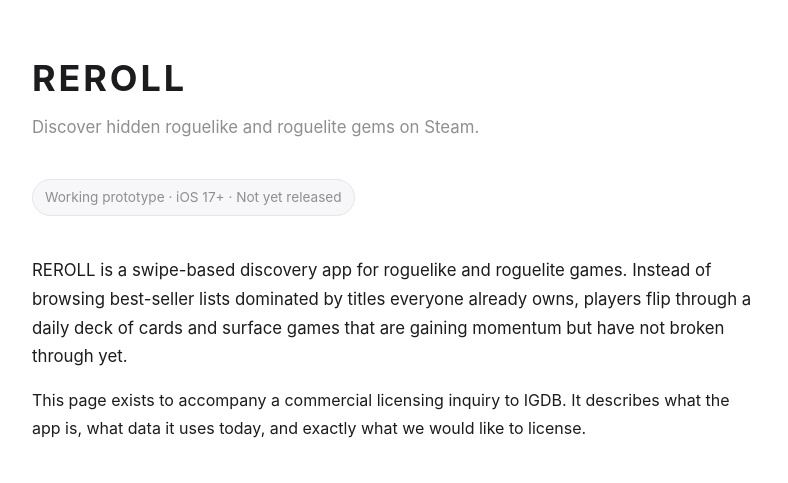
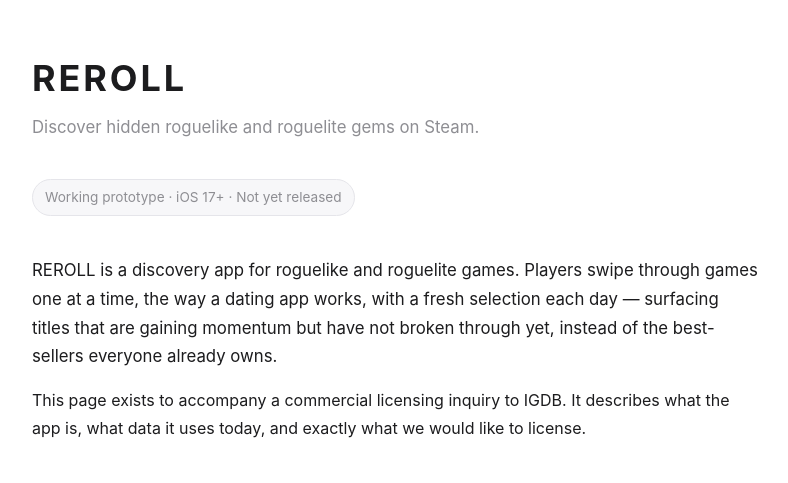
Before and after one commit to s-simizu/reroll-site, a plain HTML site: page demo.html in a window 1280 px wide. Shown: the top 483 px of the page, without its empty margins (244-1032 px from the left). Drawn offline with Linux system fonts and the light colour scheme.

Commit message:
demo.html の文言を打診メールと揃える

```diff
--- a/demo.html
+++ b/demo.html
@@ -81,9 +81,9 @@
 <p class="status">Working prototype &middot; iOS 17+ &middot; Not yet released</p>
 
 <p class="lede">
-REROLL is a swipe-based discovery app for roguelike and roguelite games. Instead of browsing
-best-seller lists dominated by titles everyone already owns, players flip through a daily deck of
-cards and surface games that are gaining momentum but have not broken through yet.
+REROLL is a discovery app for roguelike and roguelite games. Players swipe through games one at
+a time, the way a dating app works, with a fresh selection each day &mdash; surfacing titles that are
+gaining momentum but have not broken through yet, instead of the best-sellers everyone already owns.
 </p>
 
 <p>
@@ -215,7 +215,7 @@ are complementary rather than overlapping.
   <li><b>Team</b><span>One independent developer, based in Japan.</span></li>
   <li><b>Platform</b><span>iOS 17+, native SwiftUI.</span></li>
   <li><b>Launch model</b><span>Free at launch, with no advertising and no paid tier. The first goal is simply to find out whether there is an audience.</span></li>
-  <li><b>Future monetization</b><span>Not yet decided. If the app finds an audience, advertising is the most likely direction. We would rather agree commercial terms with you before that point than have to renegotiate afterwards, which is why we are writing now rather than after release.</span></li>
+  <li><b>Monetization</b><span>Advertising is planned once there is an audience, and a commercial agreement with you is a precondition for it. That is why we are writing now rather than after release.</span></li>
 </ul>
 
 <h2>Contact</h2>
```
